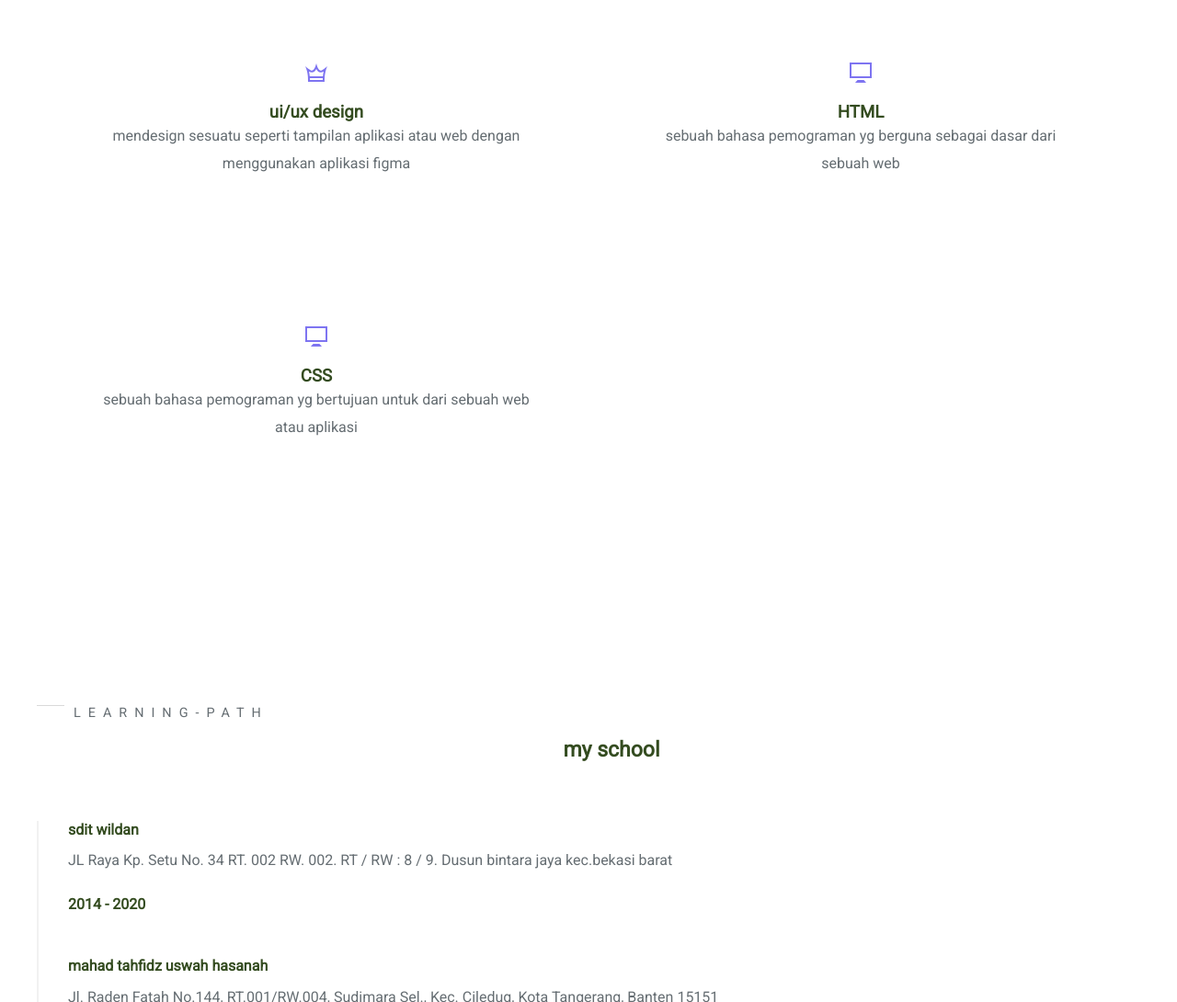
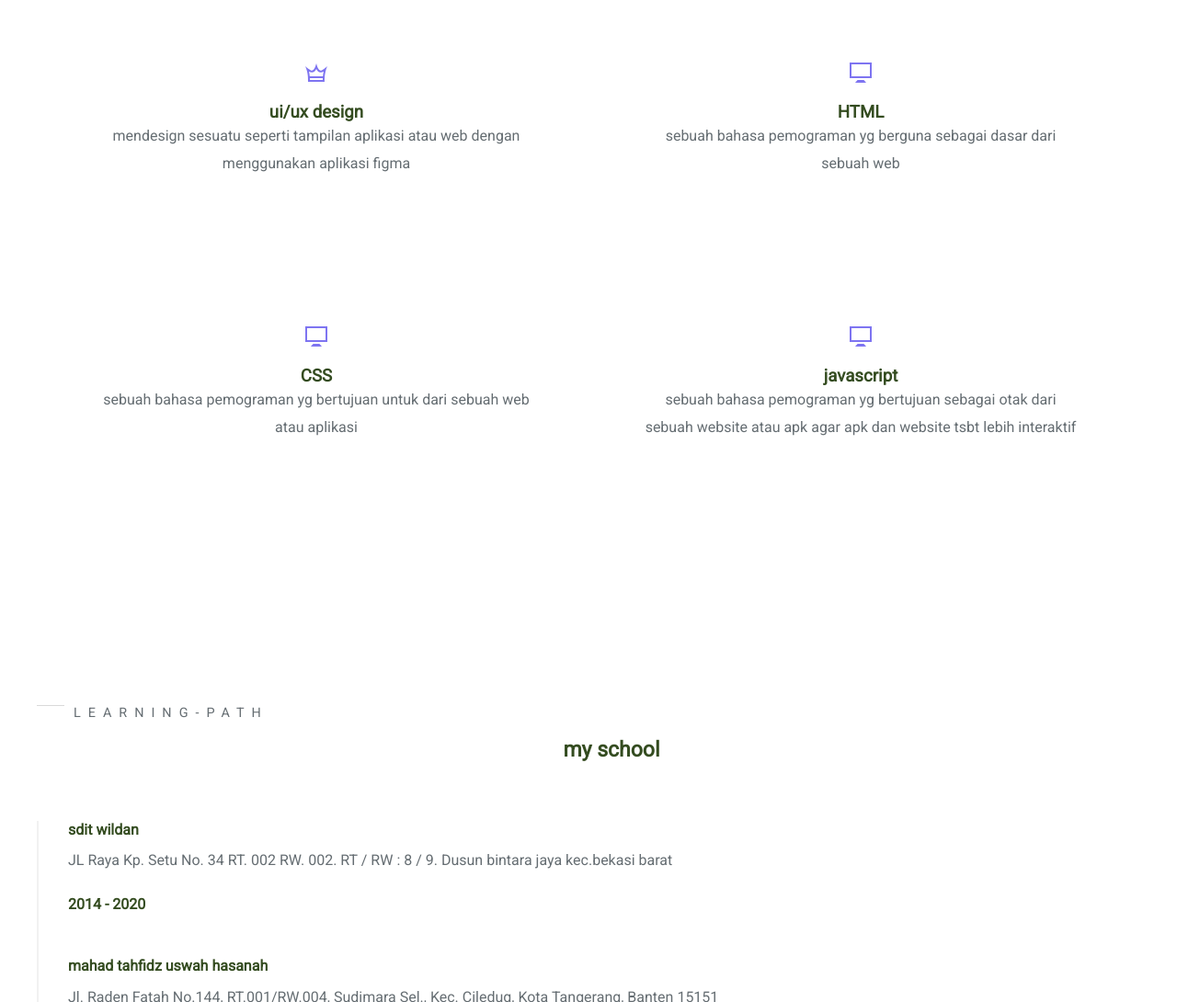
Before and after one commit to udinbaco/TUGAS_Raffa, a plain HTML site: page index.html in a window 1280 px wide. Shown: the part 985-2075 px from the top of the page at 92% size. Drawn offline with nearby package versions, Linux system fonts and the light colour scheme.

Commit message:
Update index.html

```diff
--- a/index.html
+++ b/index.html
@@ -88,6 +88,18 @@
           <h3>CSS</h3>
           <p>sebuah bahasa pemograman yg bertujuan untuk dari sebuah web atau aplikasi</p>
         </div>
+
+        <!-- icon 4 -->
+        <div class="service">
+          <div class="service-icon">
+            <svg xmlns="http://www.w3.org/2000/svg" width="24" height="24" viewBox="0 0 24 24">
+              <path d="M0 1v17h24v-17h-24zm22 15h-20v-13h20v13zm-6.599 4l2.599 3h-12l2.599-3h6.802z" />
+            </svg>
+          </div>
+          <h3>javascript</h3>
+          <p>sebuah bahasa pemograman yg bertujuan sebagai otak dari sebuah website atau apk agar apk dan website tsbt lebih interaktif</p>
+        </div>
+
       </div>
     </div>
   </section>
```
